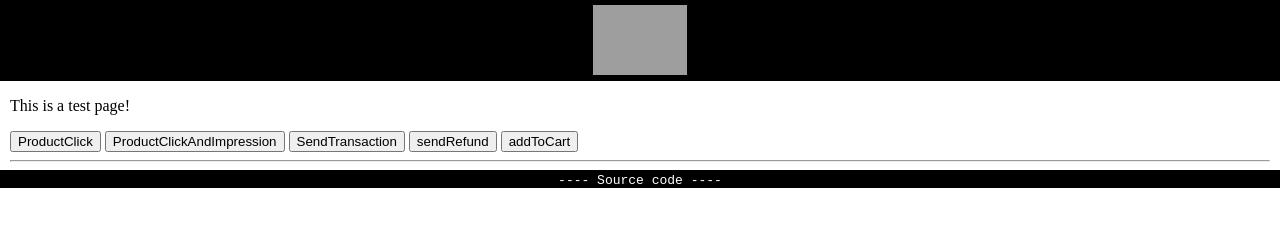
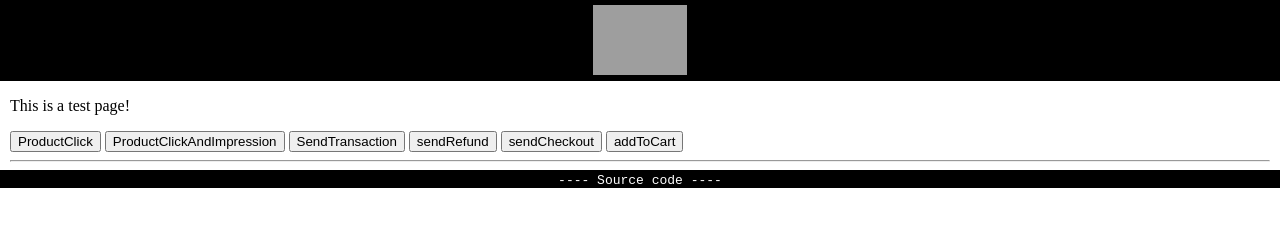
Before and after one commit to agrimn/GoogleAnalyticsTestWebpage, a plain HTML site: page index.html in a window 1280 px wide. Drawn offline with Linux system fonts and the light colour scheme; grey boxes are pictures that could not be loaded.

Commit message:
Added a sendCheckout field

```diff
--- a/index.html
+++ b/index.html
@@ -168,6 +168,24 @@
 			ga('send', 'pageview');
 		}
 
+		function sendCheckout() {
+			ga('ec:addProduct', {      	// Provide product details in an productFieldObject.
+			  'id': 'CHECKOUT2',         	// Product ID (string).
+			  'name': 'Humbabas Fang',	// Product name (string).
+			  'category': 'Dagger',         // Product category (string).
+			  'brand': 'Assasins Creed',	// Product brand (string).
+			  'variant': 'Silver',          // Product variant (string).
+			  'price': '29.20',            	// Product price (currency).
+			  'quantity': 1                 // Product quantity (number).
+			});
+
+			// Add the step number and additional info about the checkout to the action.
+			ga('ec:setAction','checkout', {
+			    'step': 1,
+			    'option': 'Visa'
+			});
+		}
+
 		function sendRefunds() {
 			// Refund a single product.
 			ga('ec:addProduct', {
@@ -193,6 +211,7 @@
 		<button type="button" onclick="sendProductClicknImpression()">ProductClickAndImpression</button>
 		<button type="button" onclick="sendTransaction()">SendTransaction</button>
 		<button type="button" onclick="sendRefunds()">sendRefund</button>
+		<button type="button" onclick="sendCheckout()">sendCheckout</button>
 		<button type="button" onclick="addToCart()">addToCart</button>
 		<hr>
 	</div>
```
